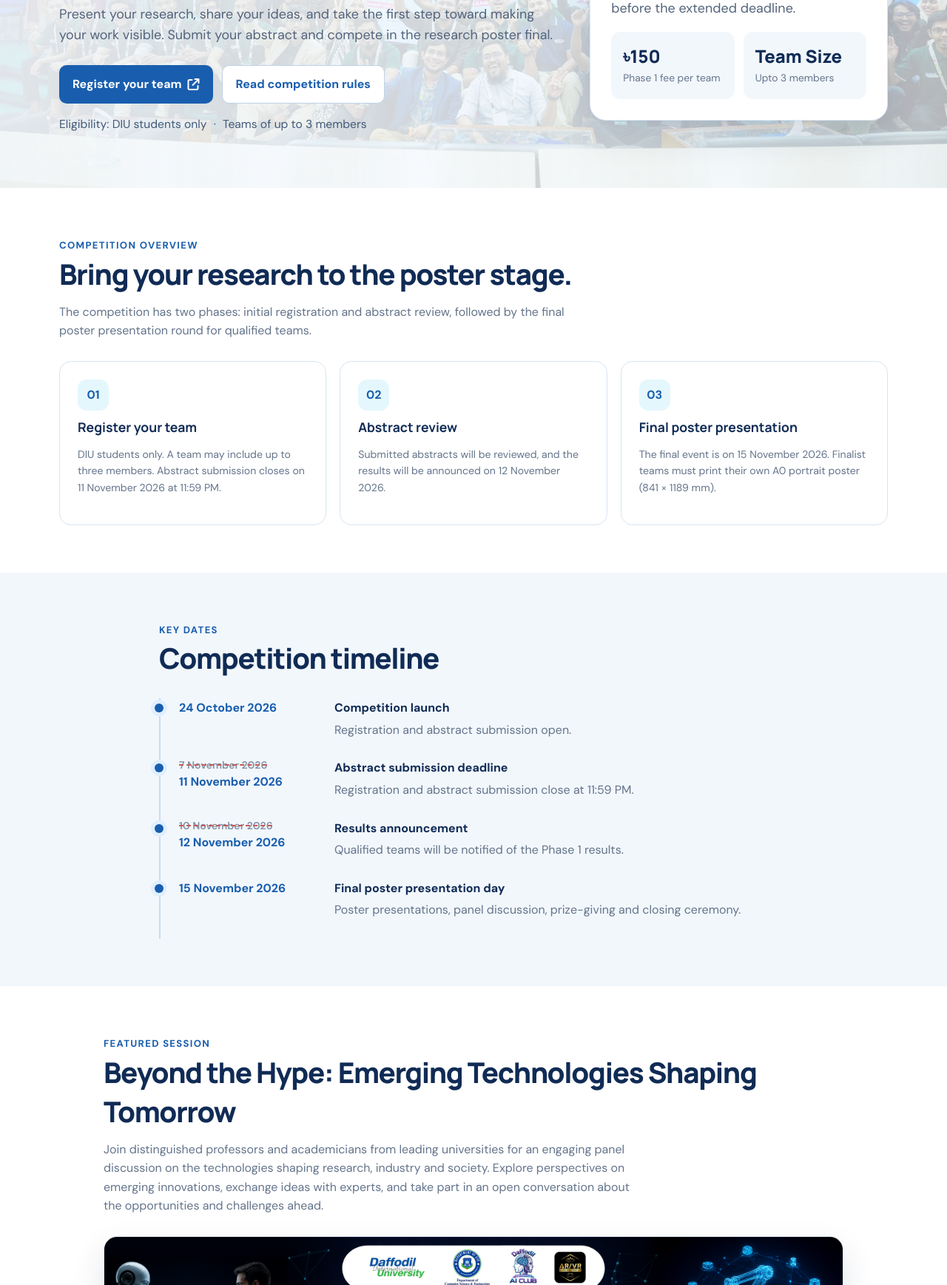
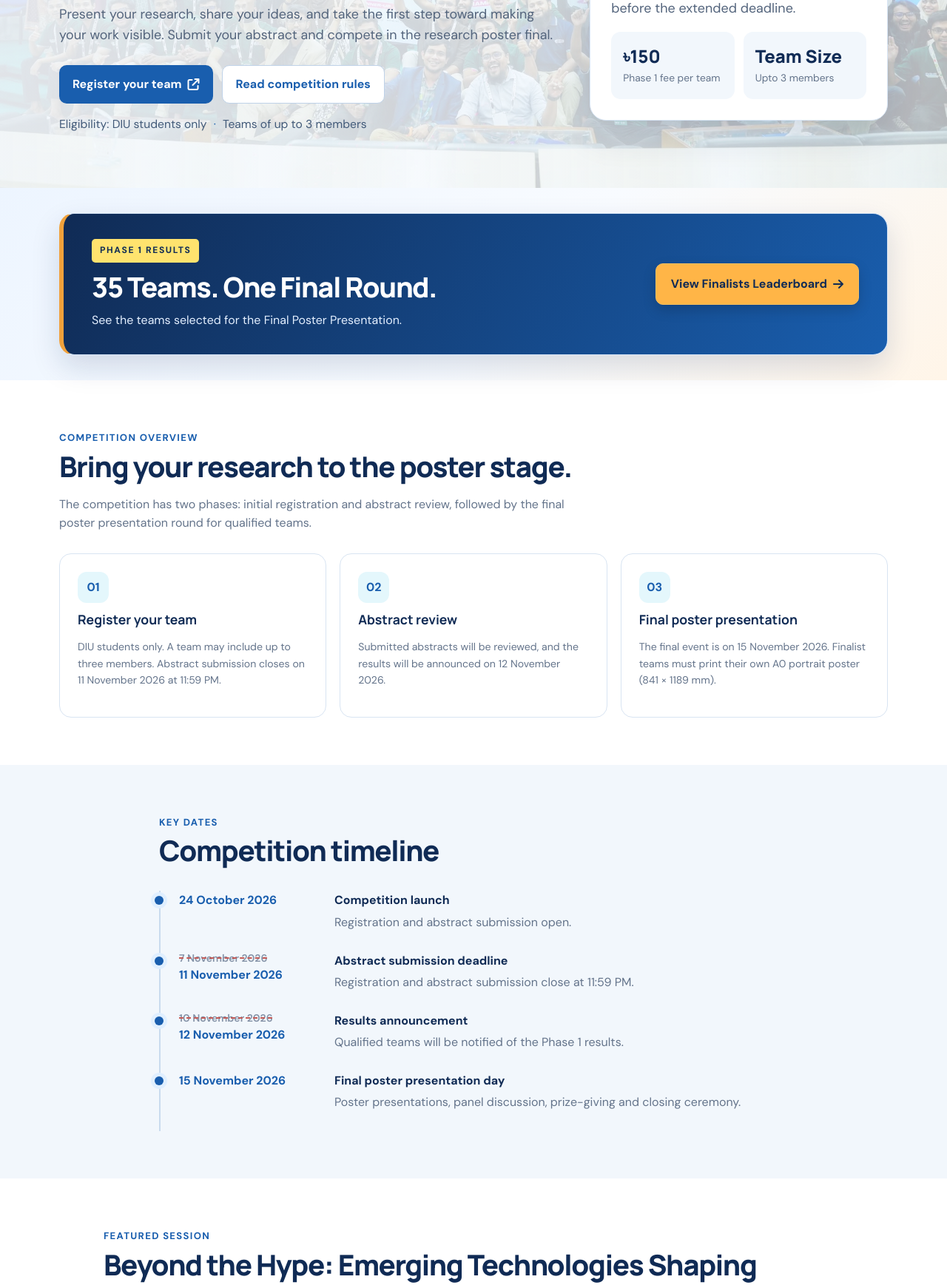
Before and after one commit to hello-minhaj/daffodil-ai-club-poster-competition, a Django app: page / in a window 1280 px wide. Shown: the part 423-2160 px from the top of the page at 74% size. Run offline with Django 5.2, Linux system fonts and the light colour scheme.

Commit message:
finalist page

```diff
--- a/competition/views.py
+++ b/competition/views.py
@@ -1,4 +1,7 @@
+
 from django.shortcuts import render
+
+from .models import AbstractSubmission, CompetitionSettings, Team
 
 
 def home(request):
@@ -15,3 +18,46 @@ def prizes(request):
 
 def developer(request):
     return render(request, "competition/developer.html")
+
+
+def finalists(request):
+    settings_obj = CompetitionSettings.objects.order_by("pk").first()
+
+    published = bool(
+        settings_obj and settings_obj.phase1_results_published
+    )
+
+    ranked_teams = []
+
+    if published:
+        teams = (
+            Team.objects.filter(
+                review_status=Team.ReviewStatus.QUALIFIED,
+                phase1_rank__isnull=False,
+                phase1_score__isnull=False,
+            )
+            .select_related("abstract")
+            .order_by("phase1_rank", "-phase1_score", "team_name")
+        )
+
+        for team in teams:
+            try:
+                research_title = team.abstract.research_title
+            except AbstractSubmission.DoesNotExist:
+                research_title = "—"
+
+            ranked_teams.append({
+                "rank": team.phase1_rank,
+                "team": team,
+                "research_title": research_title,
+            })
+
+    return render(
+        request,
+        "competition/finalists.html",
+        {
+            "results_published": published,
+            "ranked_teams": ranked_teams,
+            "selected_count": len(ranked_teams),
+        },
+    )
--- a/config/urls.py
+++ b/config/urls.py
@@ -1,3 +1,4 @@
+
 from django.contrib import admin
 from django.urls import path
 from competition import views
@@ -8,4 +9,5 @@ urlpatterns = [
     path("competition-rules/", views.rules, name="rules"),
     path("prize-pool/", views.prizes, name="prizes"),
     path("developer/", views.developer, name="developer"),
+    path("finalists/", views.finalists, name="finalists"),
 ]
--- a/static/css/site.css
+++ b/static/css/site.css
@@ -276,9 +276,97 @@ body{padding-top:82px}
     #participant-benefits .souvenir-item:hover { transform: none; }
 }
 
+
+/* =========================================================
+   PHASE 1 RESULTS ANNOUNCEMENT
+   ========================================================= */
+.phase1-announcement {
+    padding: 34px 0;
+    background: linear-gradient(135deg, #edf5ff 0%, #f8fbff 55%, #fff5e8 100%);
+}
+.phase1-announcement-inner {
+    display: flex;
+    align-items: center;
+    justify-content: space-between;
+    gap: 28px;
+    padding: 34px 38px;
+    border: 1px solid #d6e5f7;
+    border-left: 6px solid #f0a13b;
+    border-radius: 20px;
+    background: linear-gradient(120deg, #102b55 0%, #195eae 100%);
+    box-shadow: 0 16px 38px rgba(16, 43, 85, .15);
+}
+.phase1-announcement-inner > div {
+    min-width: 0;
+}
+.phase1-announcement-kicker {
+    display: inline-block;
+    margin-bottom: 10px;
+    padding: 6px 11px;
+    border-radius: 5px;
+    background: #ffe36e;
+    color: #102b55;
+    font-size: .76rem;
+    font-weight: 800;
+    letter-spacing: .13em;
+}
+.phase1-announcement h2 {
+    margin: 0 0 10px;
+    color: #fff;
+    font: 800 clamp(1.7rem, 3.5vw, 2.35rem)/1.2 Manrope, sans-serif;
+    letter-spacing: -.035em;
+}
+.phase1-announcement p {
+    margin: 0;
+    color: #e3efff;
+    font-size: 1rem;
+}
+.phase1-announcement-button {
+    flex: 0 0 auto;
+    padding: 14px 20px;
+    border: 1px solid #ffc15e;
+    border-radius: 10px;
+    background: #ffb547;
+    color: #102b55 !important;
+    font-weight: 800;
+    box-shadow: 0 7px 18px rgba(0, 0, 0, .16);
+    transition: transform .2s ease, background .2s ease, box-shadow .2s ease;
+}
+.phase1-announcement-button:hover {
+    transform: translateY(-3px);
+    background: #ffd16e;
+    color: #102b55 !important;
+    text-decoration: none;
+    box-shadow: 0 11px 24px rgba(0, 0, 0, .2);
+}
+@media (max-width: 700px) {
+    .phase1-announcement {
+        padding: 24px 0;
+    }
+    .phase1-announcement-inner {
+        align-items: stretch;
+        flex-direction: column;
+        gap: 20px;
+        padding: 26px 22px;
+    }
+    .phase1-announcement-button {
+        width: 100%;
+    }
+}
+@media (prefers-reduced-motion: reduce) {
+    .phase1-announcement-button {
+        transition: none;
+    }
+    .phase1-announcement-button:hover {
+        transform: none;
+    }
+}
+
 /* =========================================================
    Final Day Rundown — color-coded schedule sections/venues
+   Matches the original repository's rundown styling
    ========================================================= */
+
 #final-day .schedule-block {
     border-radius: 16px;
     box-shadow: 0 10px 26px rgba(16, 43, 85, .06);
--- a/templates/competition/home.html
+++ b/templates/competition/home.html
@@ -23,6 +23,19 @@
   </aside>
  </div>
 </section>
+<!-- Phase 1 announcement is inserted here, immediately after the hero. -->
+<section class="phase1-announcement">
+  <div class="wrap phase1-announcement-inner">
+    <div>
+      <span class="phase1-announcement-kicker">PHASE 1 RESULTS</span>
+      <h2>35 Teams. One Final Round.</h2>
+      <p>See the teams selected for the Final Poster Presentation.</p>
+    </div>
+    <a class="btn phase1-announcement-button" href="{% url 'finalists' %}">
+      View Finalists Leaderboard <i class="fa-solid fa-arrow-right"></i>
+    </a>
+  </div>
+</section>
 <section class="section" id="details"><div class="wrap"><span class="eyebrow">Competition overview</span><h2>Bring your research to the poster stage.</h2><p class="section-intro">The competition has two phases: initial registration and abstract review, followed by the final poster presentation round for qualified teams.</p>
  <div class="cards"><article class="card"><div class="icon-box">01</div><h3>Register your team</h3><p class="small">DIU students only. A team may include up to three members. Abstract submission closes on 11 November 2026 at 11:59 PM.</p></article><article class="card"><div class="icon-box">02</div><h3>Abstract review</h3><p class="small">Submitted abstracts will be reviewed, and the results will be announced on 12 November 2026.</p></article><article class="card"><div class="icon-box">03</div><h3>Final poster presentation</h3><p class="small">The final event is on 15 November 2026. Finalist teams must print their own A0 portrait poster (841 × 1189 mm).</p></article></div>
  </div></section>
```
Also changed, not shown: competition/admin.py (+195 -22 lines), competition/models.py (+138 -23 lines), templates/competition/finalists.html (added, +33 -0 lines), competition/migrations/0002_competitionsettings_phase1_results_published_and_more.py (added), 1 other file.
